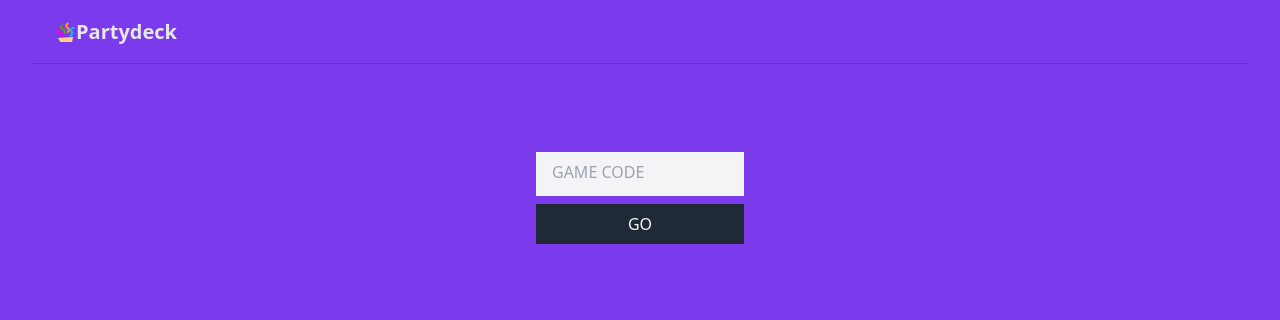
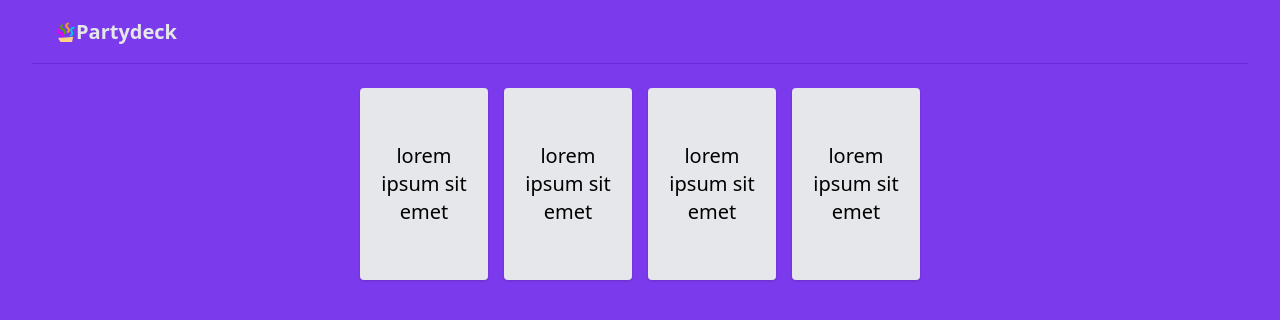
Before and after one commit to itays123/partydeck, a React (Create React App) app in the folder game/: page / in a window 1280 px wide. Shown: the top 320 px of the page. Built offline with nearby package versions, Linux system fonts and the light colour scheme.

Commit message:
FEATURE: Card usage

```diff
--- /dev/null
+++ b/game/src/card/Card.js
@@ -0,0 +1,15 @@
+import { useGameContext } from '../game/GameContext';
+
+const Card = ({ id, value }) => {
+  const { onCardClick } = useGameContext();
+  return (
+    <div
+      className="w-64 md:w-32 h-80 md:h-48 rounded shadow m-1 md:m-2 px-1 md:px-2 bg-gray-200 flex justify-center items-center text-center"
+      onClick={() => onCardClick(id)}
+    >
+      <p className="text-2xl md:text-xl">{value}</p>
+    </div>
+  );
+};
+
+export default Card;
--- a/game/src/card/CardPicker.js
+++ b/game/src/card/CardPicker.js
@@ -1,3 +1,5 @@
+import Card from './Card';
+
 /**
  *
  * @param {{ cards: { id: string, value: string }[] }} props
@@ -5,13 +7,8 @@
 const CardPicker = ({ cards }) => {
   return (
     <div className="card-picker flex flex-wrap mt-4 justify-center overflow-y-scroll md:overflow-y-hidden max-h-96 md:max-h-full">
-      {cards.map(({ id, value }) => (
-        <div
-          className="w-64 md:w-32 h-80 md:h-48 rounded shadow m-1 md:m-2 px-1 md:px-2 bg-gray-200 flex justify-center items-center text-center"
-          key={id}
-        >
-          <p className="text-2xl md:text-xl">{value}</p>
-        </div>
+      {cards.map(card => (
+        <Card key={card.id} {...card} />
       ))}
     </div>
   );
--- a/game/src/card/Deck.js
+++ b/game/src/card/Deck.js
@@ -1,13 +1,12 @@
+import { useGameContext } from '../game/GameContext';
 import { useRoundContext } from '../round/RoundContext';
 import CardPicker from './CardPicker';
 
 const Deck = () => {
-  const { use, pick } = useRoundContext();
-  const pickMode = pick.length > 0;
-  console.log(pickMode);
+  const { use, pick, useMode } = useGameContext();
   return (
     <div className="deck container mx-auto overflow-y-hidden">
-      <CardPicker cards={pickMode ? pick : use} />
+      <CardPicker cards={useMode ? use : pick} />
     </div>
   );
 };
--- a/game/src/game/GameContext.js
+++ b/game/src/game/GameContext.js
@@ -5,10 +5,10 @@ import { useWebsocket } from './useWebsocket';
 const GameContext = createContext();
 
 const GameContextProvider = ({ children }) => {
-  const [round, setRound] = useState(0);
+  const [round, setRound] = useState(1);
   const [playerCount, setPlayerCount] = useState(3);
   const [isAdmin, setAdmin] = useState(true);
-  const [gameCode, setGameCode] = useState(undefined);
+  const [gameCode, setGameCode] = useState('000000');
   const context = {
     round,
     playerCount,
--- a/game/src/round/testCards.js
+++ b/game/src/game/testCards.js
@@ -17,3 +17,9 @@ export const cardsExtended = [
   { id: '888888', value: 'lorem ipsum sit emet' },
   { id: '999999', value: 'lorem ipsum sit emet' },
 ];
+
+export const questions = new Map([
+  [1, 'question 1'],
+  [2, 'question 2'],
+  [3, 'question 3'],
+]);
--- a/game/src/game/useWebsocket.js
+++ b/game/src/game/useWebsocket.js
@@ -1,7 +1,13 @@
 import { useState } from 'react';
+import { cards, cardsExtended, questions } from './testCards';
 
 export function useWebsocket(context) {
-  const { setGameCode, setRound } = context;
+  const { setGameCode, setRound, round } = context;
+  const [use, setUse] = useState(cards);
+  const [pick, setPick] = useState([]);
+  const [useMode, setUseMode] = useState(true);
+  const [isJudge, setJudge] = useState(false);
+  const [question, setQuestion] = useState('');
   const [players, setPlayers] = useState([
     'player',
     'player',
@@ -26,6 +32,21 @@ export function useWebsocket(context) {
     'player',
   ]);
 
+  const newRound = () => {
+    setRound(r => r + 1);
+    setQuestion(questions.get(round));
+    setUse(cards);
+    setPick([]);
+    setUseMode(true);
+  };
+
+  const emitUse = cardId => {
+    setUseMode(false);
+    setTimeout(() => {
+      setPick(cardsExtended);
+    }, 3000);
+  };
+
   return {
     join: (gameCode, name) => {
       setGameCode(gameCode);
@@ -34,5 +55,15 @@ export function useWebsocket(context) {
       setRound(1);
     },
     players,
+    useMode,
+    use,
+    pick,
+    onCardClick: cardId => {
+      if (useMode && !isJudge) {
+        emitUse(cardId);
+      }
+    },
+    isJudge,
+    question,
   };
 }
--- a/game/src/round/RoundContext.js
+++ b/game/src/round/RoundContext.js
@@ -1,17 +1,12 @@
-import { createContext, useContext, useState } from 'react';
+import { createContext, useContext } from 'react';
 import { useGameContext } from '../game/GameContext';
-import { cards, cardsExtended } from './testCards';
 
 const RoundContext = createContext();
 
 const RoundContextProvider = ({ children }) => {
-  const [use, setUse] = useState(cards);
-  const [pick, setPick] = useState(cardsExtended);
-  const [isJudge, setJudge] = useState(false);
-  const [question, setQuestion] = useState('');
   const { round } = useGameContext();
   return (
-    <RoundContext.Provider key={round} value={{ use, pick, isJudge, question }}>
+    <RoundContext.Provider key={round} value={{}}>
       {children}
     </RoundContext.Provider>
   );
```
